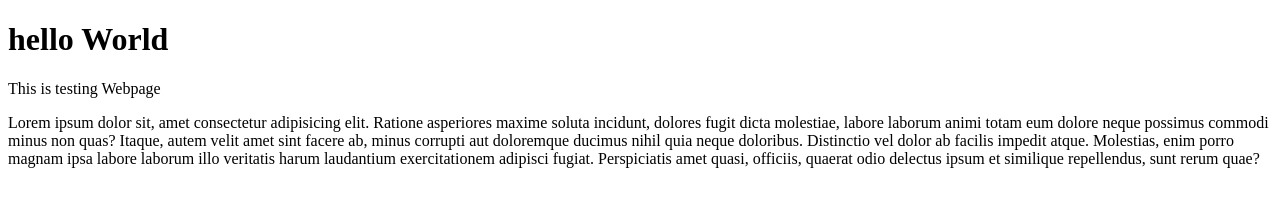
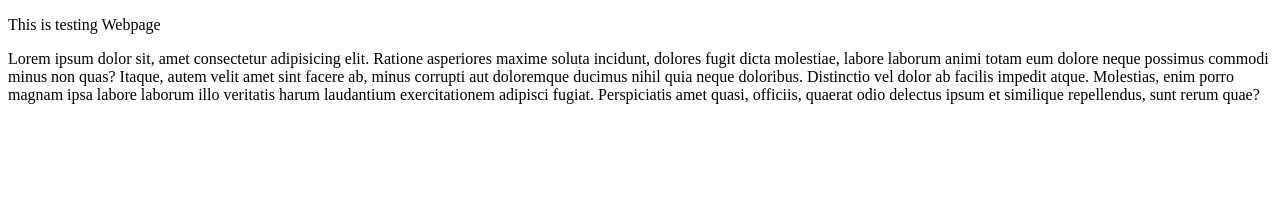
Before and after one commit to Apurba-Sardar/TestingWebsite, a plain HTML site: page index.html in a window 1280 px wide. Drawn offline with Linux system fonts and the light colour scheme.

Commit message:
Revert "added a h1"
This reverts commit f75a404d78549d9e4539b1174e5a84f393f14dbc.

```diff
--- a/index.html
+++ b/index.html
@@ -7,7 +7,6 @@
     <title>Document</title>
 </head>
 <body>
-    <h1>hello World</h1>
     <p>This is testing Webpage</p>
     <p>Lorem ipsum dolor sit, amet consectetur adipisicing elit. Ratione asperiores maxime soluta incidunt, dolores fugit dicta molestiae, labore laborum animi totam eum dolore neque possimus commodi minus non quas? Itaque, autem velit amet sint facere ab, minus corrupti aut doloremque ducimus nihil quia neque doloribus. Distinctio vel dolor ab facilis impedit atque. Molestias, enim porro magnam ipsa labore laborum illo veritatis harum laudantium exercitationem adipisci fugiat. Perspiciatis amet quasi, officiis, quaerat odio delectus ipsum et similique repellendus, sunt rerum quae?</p>
 </body>
```
